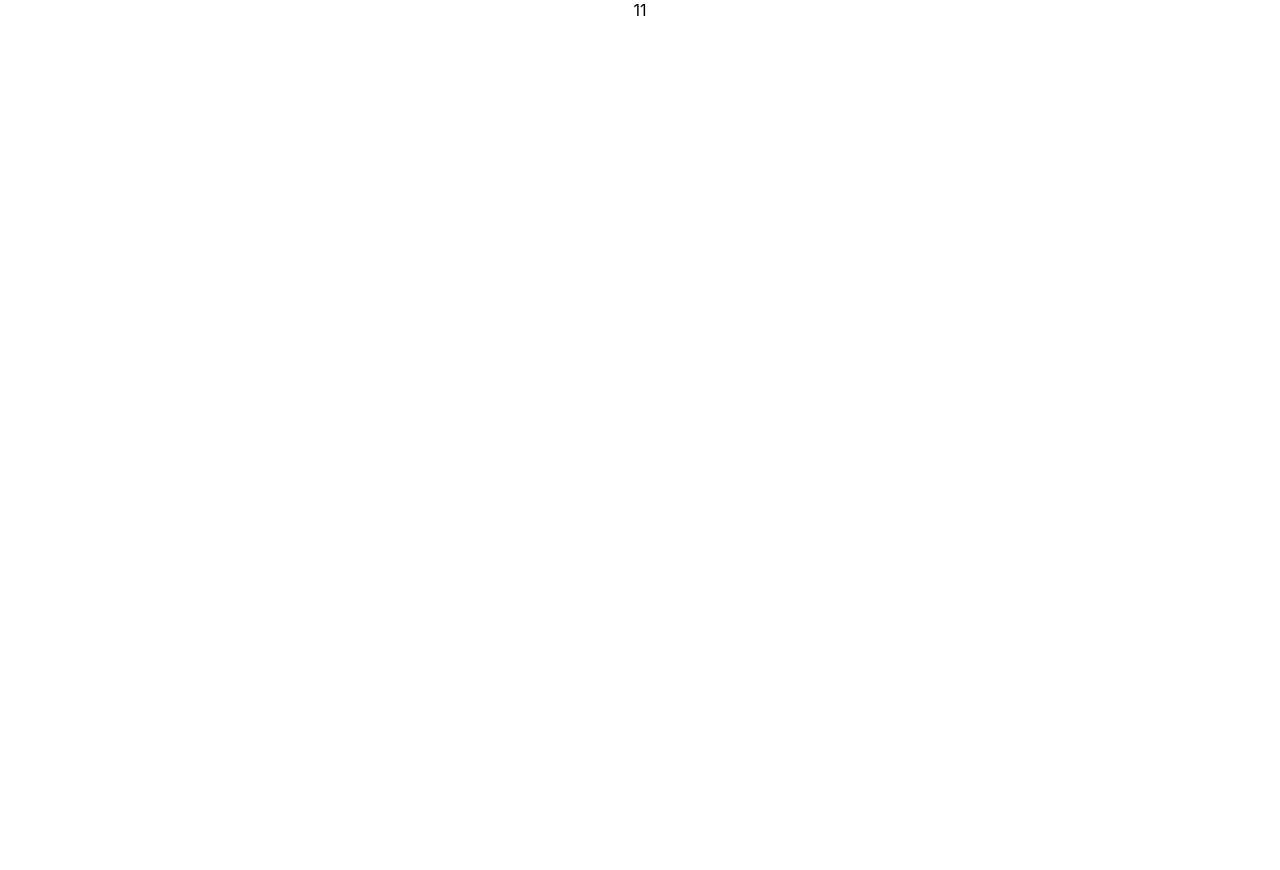
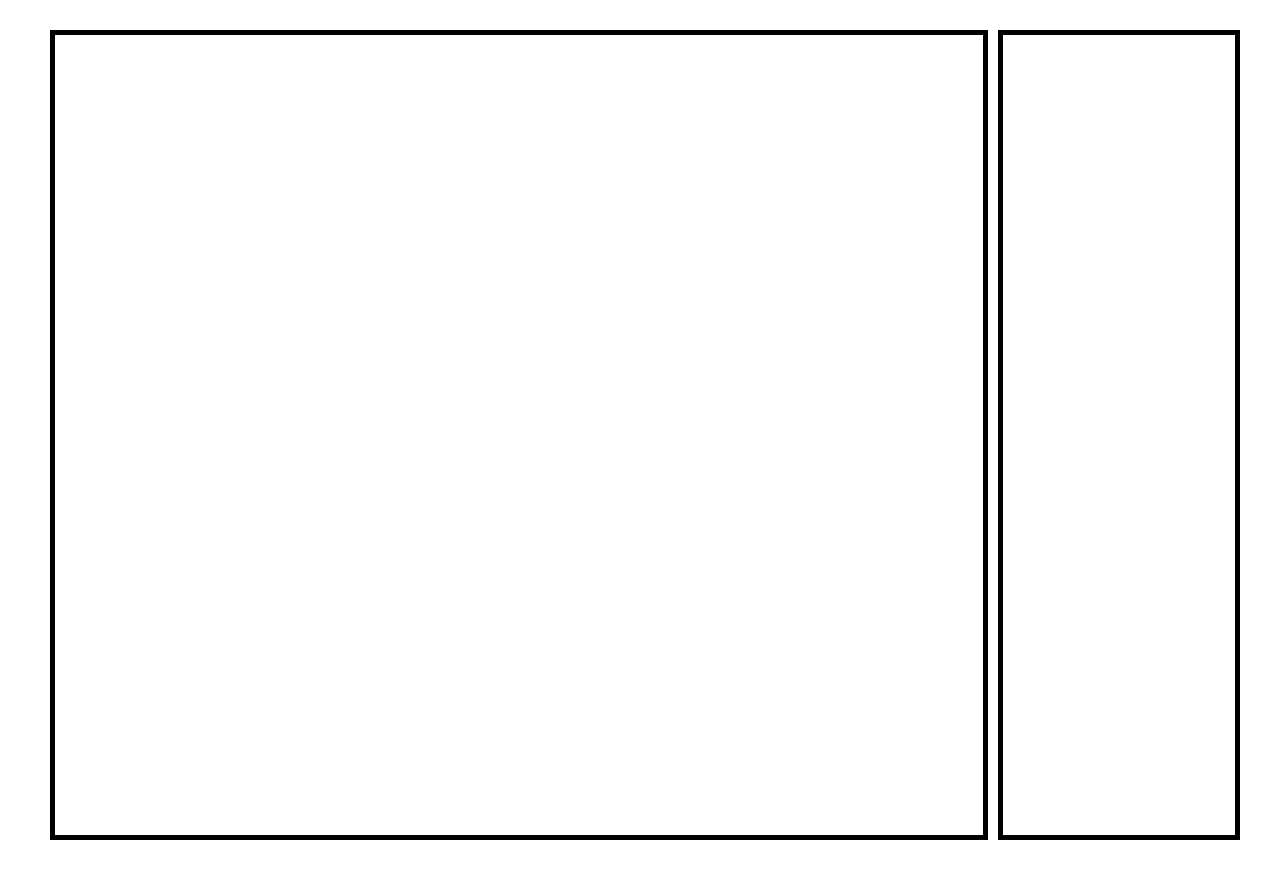
Before and after one commit to rabiulDev/dream-bike, a React (Create React App) app: page / in a window 1280 px wide. Before the commit the page ends 800 px from the top, so only its background shows below. Built offline with nearby package versions, Linux system fonts and the light colour scheme.

Commit message:
make the container template

```diff
--- a/src/components/Container/Container.css
+++ b/src/components/Container/Container.css
@@ -0,0 +1,25 @@
+.container {
+    display: grid;
+    gap: 20px;
+    padding: 30px 50px;
+}
+
+.bikes-container {
+    width: 100%;
+    height: 100vh;
+    border: 5px solid black;
+
+}
+
+.cart-container {
+    width: 100%;
+    height: 100vh;
+    border: 5px solid black;
+}
+
+
+@media only screen and (min-width: 768px) {
+    .container {
+        grid-template-columns: 4fr 1fr;
+    }
+}
--- a/src/components/Container/Container.js
+++ b/src/components/Container/Container.js
@@ -1,4 +1,5 @@
 import React from 'react'
+import "./Container.css"
 import { useEffect, useState } from 'react';
 
 
@@ -15,8 +16,13 @@ const Container = () => {
   },[])
 
   return (
-    <div>
-        {dreamBike.length}
+    <div className='container'>
+        <div className="bikes-container">
+
+        </div>
+        <div className="cart-container">
+
+        </div>
     </div>
   )
 }
```
Also changed, not shown: src/components/Bike/Bike.css (added), src/components/Bike/Bike.js (added).
